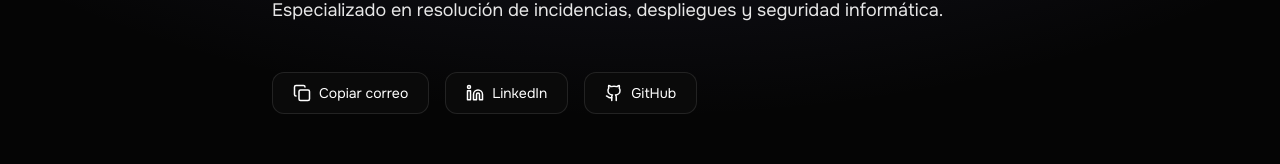
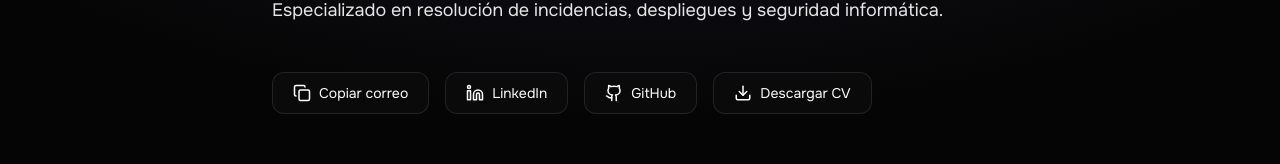
Before and after one commit to chagipe/Portafolio, an Astro site: page / in a window 1280 px wide. Shown: the part 362-526 px from the top of the page. Built offline with nearby package versions, Linux system fonts and the light colour scheme; Astro itself is replaced by a stand-in of ours.

Commit message:
Cambios menores

```diff
--- a/src/pages/index.astro
+++ b/src/pages/index.astro
@@ -82,10 +82,7 @@ const certificados = [
             </p>
 
             <div class="flex flex-wrap gap-4 mt-8">
-                <button
-                    id="copyEmail"
-                    class="group flex items-center gap-2 rounded-xl border border-white/10 bg-[#0a0a0a] px-5 py-2.5 text-sm text-white transition-all duration-300 hover:-translate-y-1 hover:border-blue-400/30 active:scale-95"
-                >
+                <button id="copyEmail" class="group flex items-center gap-2 rounded-xl border border-white/10 bg-[#0a0a0a] px-5 py-2.5 text-sm text-white transition-all duration-300 hover:-translate-y-1 hover:border-blue-400/30 active:scale-95">
                     <svg id="copyIcon" xmlns="http://www.w3.org/2000/svg" width="18" height="18" viewBox="0 0 24 24" fill="none" stroke="currentColor" stroke-width="2" stroke-linecap="round" stroke-linejoin="round" class="group-hover:text-blue-400 transition-colors"><rect width="14" height="14" x="8" y="8" rx="2" ry="2"></rect><path d="M4 16c-1.1 0-2-.9-2-2V4c0-1.1.9-2 2-2h10c1.1 0 2 .9 2 2"></path></svg>
                     <span id="copyText">Copiar correo</span>
                 </button>
@@ -98,6 +95,11 @@ const certificados = [
                 <a href="https://github.com/chagipe" target="_blank" class="group flex items-center gap-2 rounded-xl border border-white/10 bg-[#0a0a0a] px-5 py-2.5 text-sm text-white transition-all duration-300 hover:-translate-y-1 hover:border-red-500/40 active:scale-95">
                     <svg xmlns="http://www.w3.org/2000/svg" width="18" height="18" viewBox="0 0 24 24" fill="none" stroke="currentColor" stroke-width="2" stroke-linecap="round" stroke-linejoin="round" class="group-hover:text-red-500 transition-colors"><path d="M15 22v-4a4.8 4.8 0 0 0-1-3.5c3 0 6-2 6-5.5.08-1.25-.27-2.48-1-3.5.28-1.15.28-2.35 0-3.5 0 0-1 0-3 1.5-2.64-.5-5.36-.5-8 0C6 2 5 2 5 2c-.3 1.15-.3 2.35 0 3.5A5.403 5.403 0 0 0 4 9c0 3.5 3 5.5 6 5.5-.39.49-.68 1.05-.85 1.65-.17.6-.22 1.23-.15 1.85v4"/><path d="M9 18c-4.51 2-5-2-7-2"/></svg>
                     GitHub
+                </a>
+
+                <a href="/cv-sebastian.pdf" download="CV_Sebastian_Begazo.pdf" class="group flex items-center gap-2 rounded-xl border border-white/10 bg-[#0a0a0a] px-5 py-2.5 text-sm text-white transition-all duration-300 hover:-translate-y-1 hover:border-green-400/30 active:scale-95">
+                    <svg xmlns="http://www.w3.org/2000/svg" width="18" height="18" viewBox="0 0 24 24" fill="none" stroke="currentColor" stroke-width="2" stroke-linecap="round" stroke-linejoin="round" class="group-hover:text-green-400 transition-colors"><path d="M21 15v4a2 2 0 0 1-2 2H5a2 2 0 0 1-2-2v-4"></path><polyline points="7 10 12 15 17 10"></polyline><line x1="12" y1="15" x2="12" y2="3"></line></svg>
+                    Descargar CV
                 </a>
             </div>
         </section>
```
